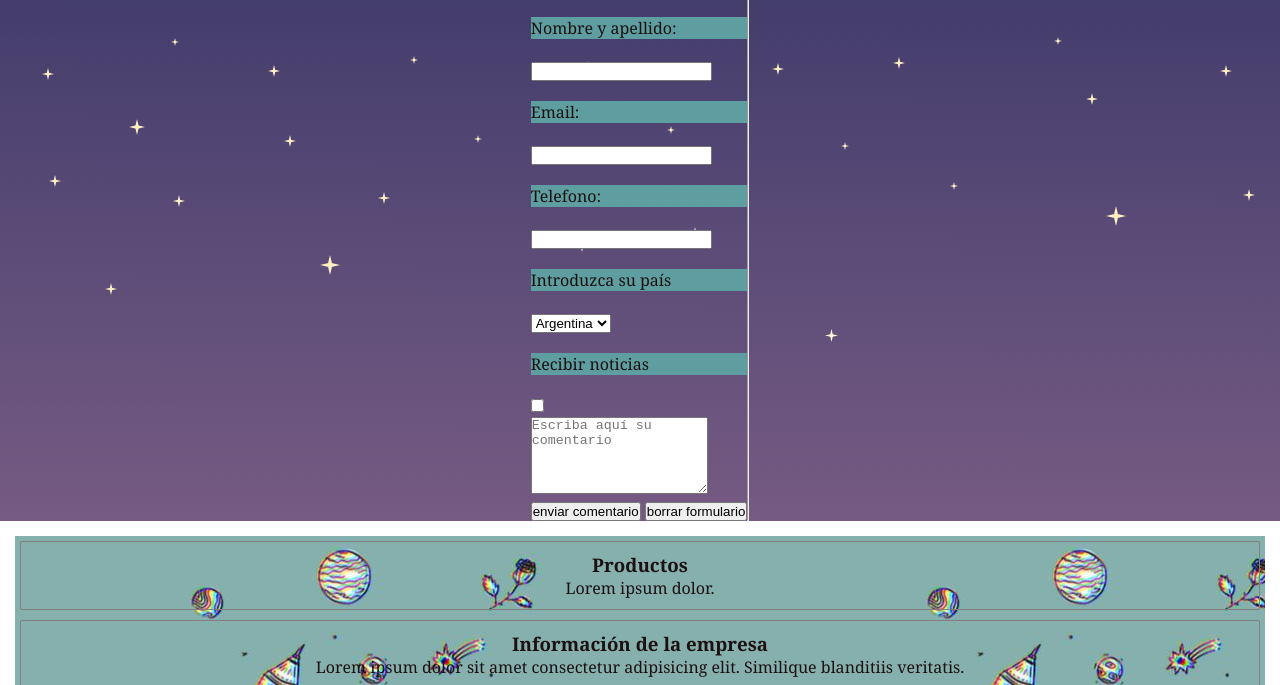
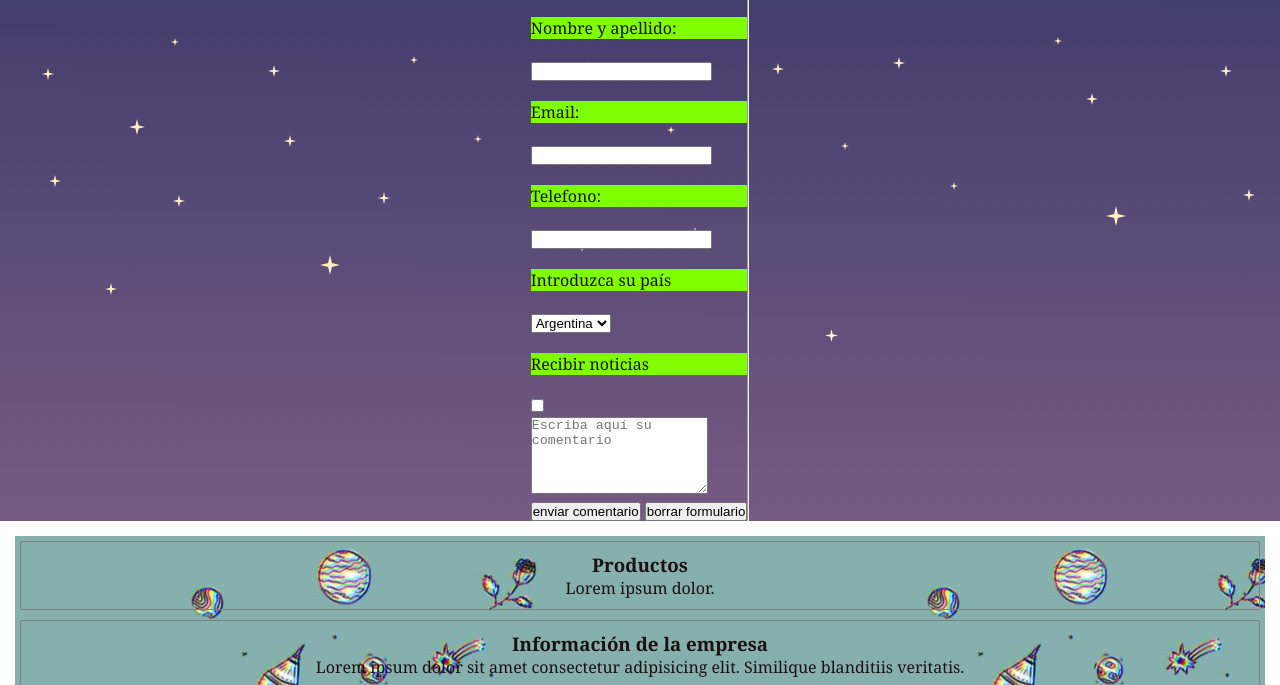
Before and after one commit to l1zondo/javascript-coderhouse, a plain HTML site: page pages/contacto.html in a window 1280 px wide. Shown: the part 115-800 px from the top of the page. Drawn offline with Linux system fonts and the light colour scheme.

Commit message:
cambio en contacto

```diff
--- a/css/styles.css
+++ b/css/styles.css
@@ -205,7 +205,7 @@ footer .footercaja,
 }
 
 .formulario label {
-  background-color: cadetblue;
+  background-color: chartreuse;
   display: flex;
   margin: 20px 0;
 }
```
